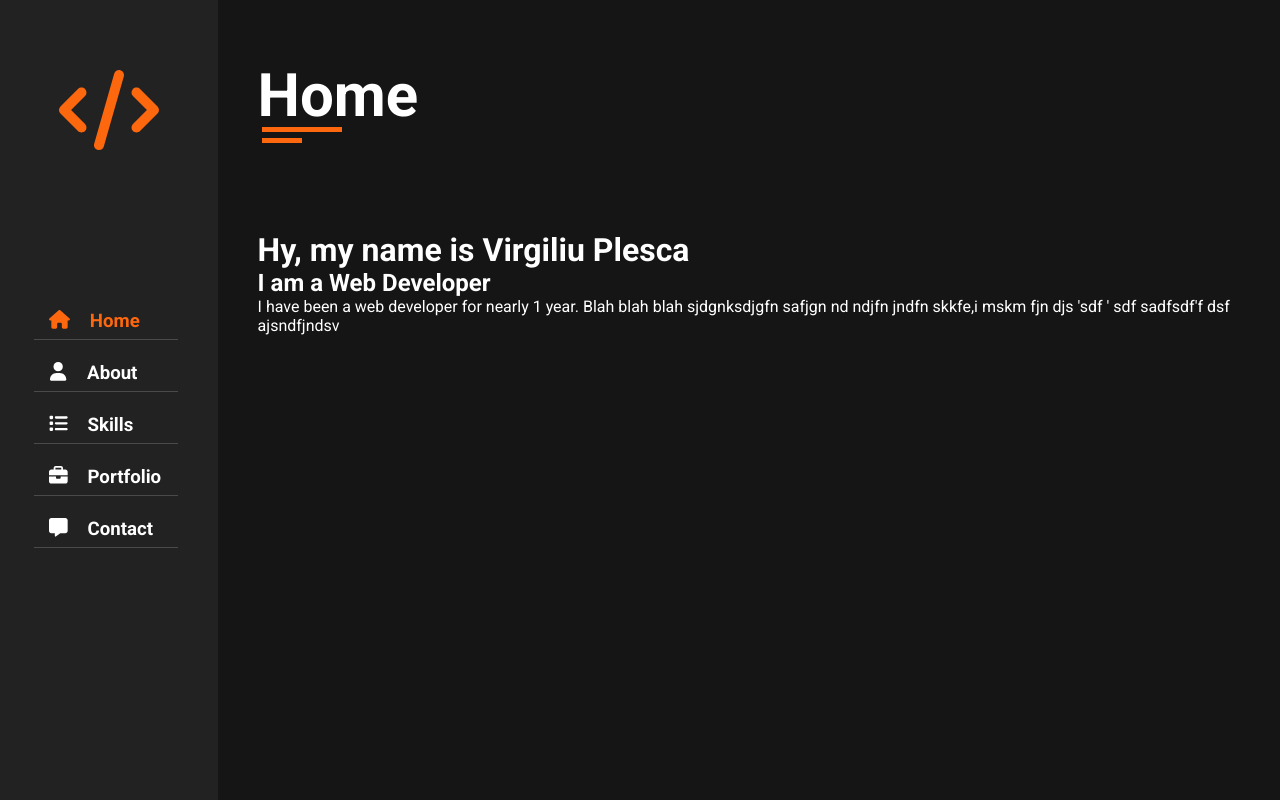
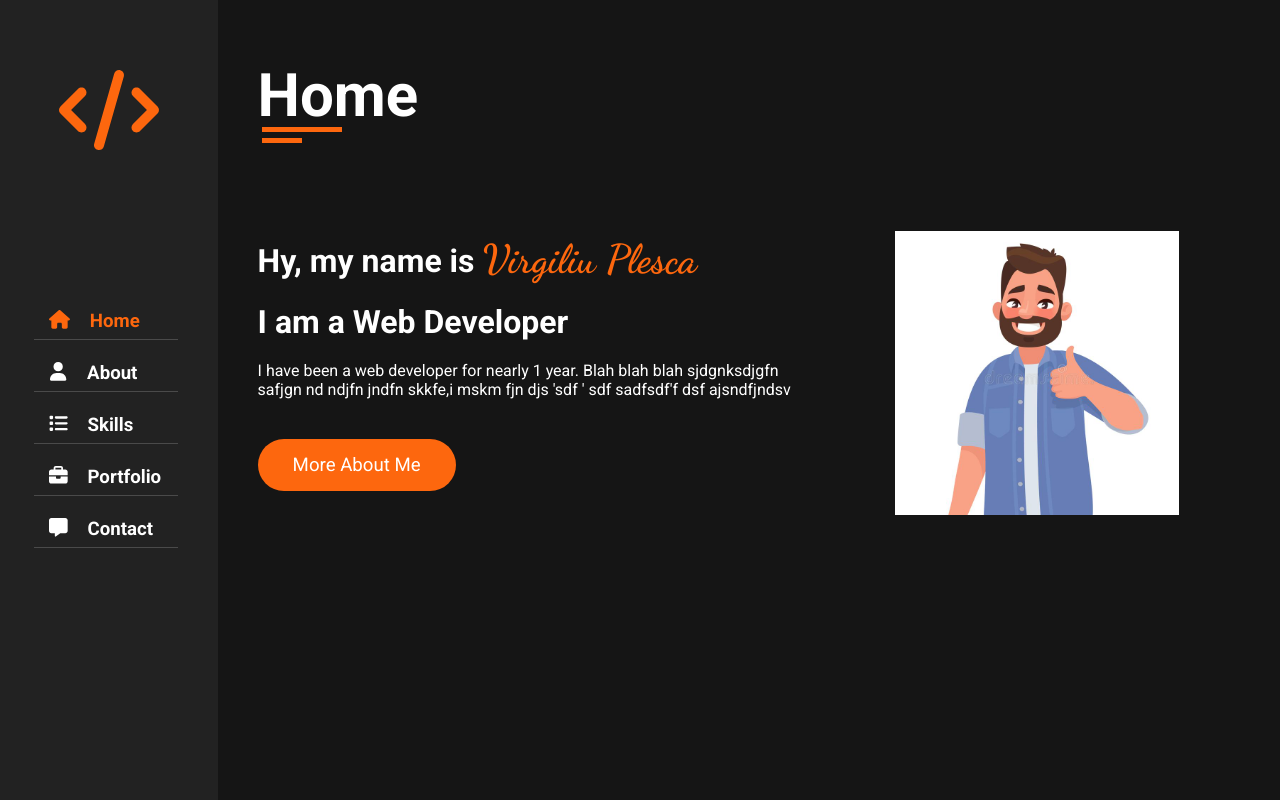
Before and after one commit to acselp/portfolio, a React (Create React App) app in the folder front-end/: page / in a window 1280 px wide. Built offline with nearby package versions, Linux system fonts and the light colour scheme.

Commit message:
added to home image and button

```diff
--- a/front-end/src/App.js
+++ b/front-end/src/App.js
@@ -29,9 +29,7 @@ function App() {
     <BrowserRouter>
       <div className="wrapper">
         <div className="wrapper-left">
-          {/* <div className='sidebar-container'> */}
-            <SideBar />
-          {/* </div> */}
+          <SideBar />
         </div>
 
         <div className="wrapper-right">
--- a/front-end/src/components/Home/index.js
+++ b/front-end/src/components/Home/index.js
@@ -1,5 +1,7 @@
 import "./index.scss";
+import ImageMan from "./img/happy_man.jpg";
 import PageTitle from "../PageTitle/index";
+import { Link } from "react-router-dom";
 
 function Home() {
     return (
@@ -7,12 +9,23 @@ function Home() {
 
             <PageTitle title="Home" />
 
-            <h1>Hy, my name is Virgiliu Plesca</h1>
-            <h2>I am a Web Developer</h2>
-            <p>
-                I have been a web developer for nearly 1 year. Blah blah blah sjdgnksdjgfn safjgn nd ndjfn jndfn skkfe,i mskm fjn djs 'sdf ' sdf sadfsdf'f dsf ajsndfjndsv
-            </p>
+            <div className="home-div">
+                <div className="home-text">
+                    <h1>Hy, my name is <span className="author-name">Virgiliu Plesca</span></h1>
+                    <h1>I am a Web Developer</h1>
+                    <p>
+                        I have been a web developer for nearly 1 year. Blah blah blah sjdgnksdjgfn safjgn nd ndjfn jndfn skkfe,i mskm fjn djs 'sdf ' sdf sadfsdf'f dsf ajsndfjndsv
+                    </p>
 
+                    <Link to="/about" className="home-more-link">
+                        <nobr>More About Me</nobr>
+                    </Link>
+                </div>
+
+                <div className="home-img">
+                    <img src={ ImageMan } alt="Image" />
+                </div>
+            </div>
         </div>
     );
 }
--- a/front-end/src/components/Home/index.scss
+++ b/front-end/src/components/Home/index.scss
@@ -1,5 +1,54 @@
+@import url('https://fonts.googleapis.com/css2?family=Dancing+Script:wght@400;700&display=swap');
 
 h1 {
     font-weight: 700;
+}
 
+.home-div {
+    display: flex;
+    justify-content: space-between;
 }
+
+.home-text {
+
+    display: flex;
+    flex-direction: column;
+    justify-content: center;
+
+    & > * {
+        margin-bottom: 20px;
+    }
+
+    & > :last-child {
+        margin-top: 20px;
+    }
+}
+
+.home-img {
+    margin-left: 40px;
+    display: flex;
+    justify-content: center;
+
+    & > img {
+        height: auto;
+        width: 70%;
+    }
+}
+
+.home-more-link {
+    text-decoration: none;
+    font-size: 14pt;
+    font-weight: 400;
+    color: white;
+    padding: 15px 35px 15px 35px;
+    border-radius: 50px;
+    background-color: #FD670E;
+    width: min-content;
+}
+
+.author-name {
+    color: #FD670E;
+    font-family: 'Dancing script', cursive;
+    font-weight: bold;
+    font-size: 30pt;
+}
```
Also changed, not shown: front-end/src/components/Home/img/happy_man.jpg (added).
